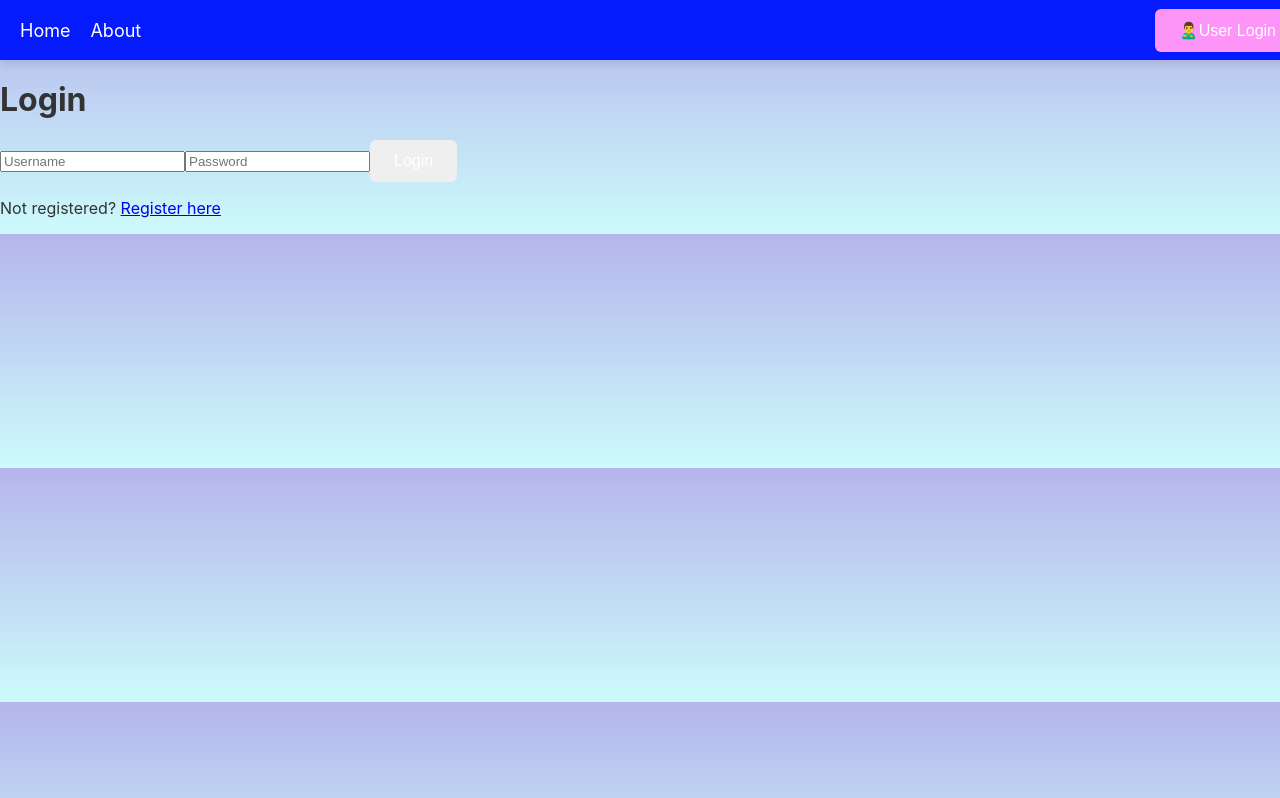
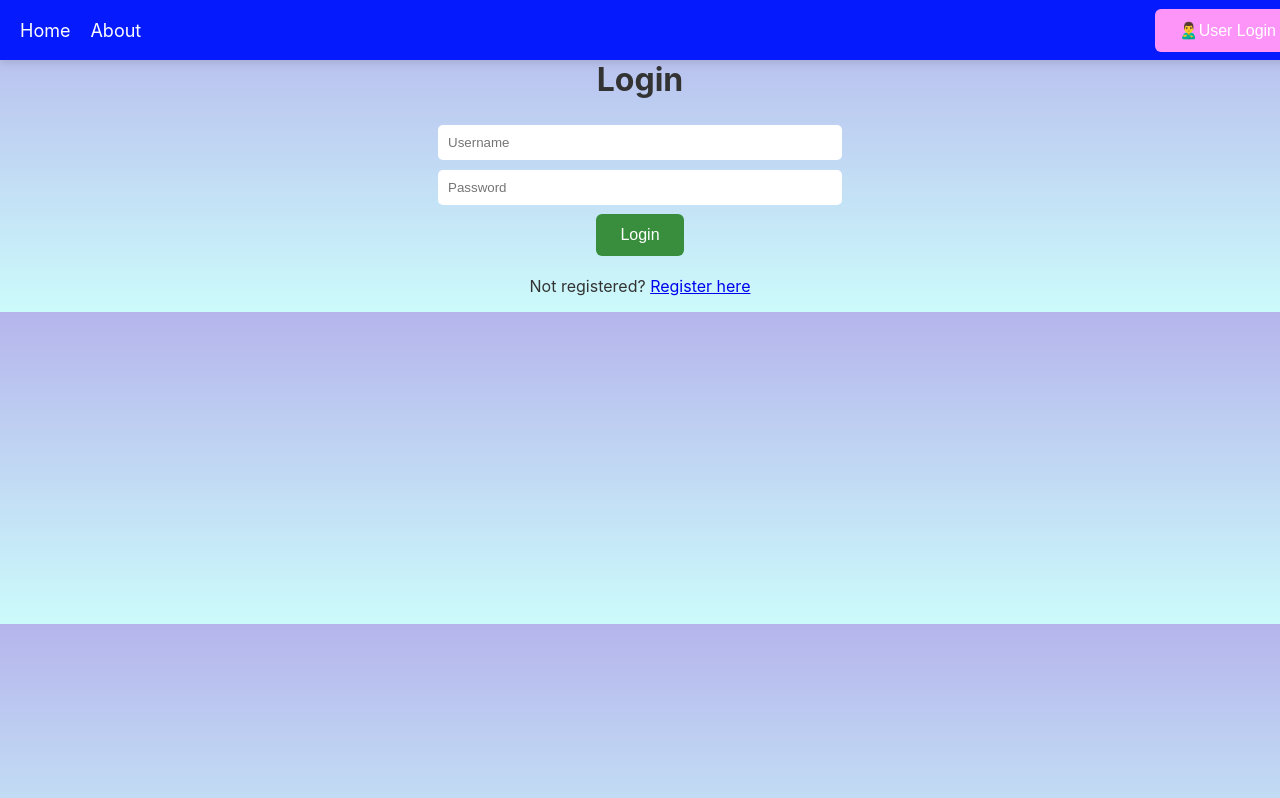
Before and after one commit to SimonNguthuM/event-planner, a React (Create React App) app: page /login in a window 1280 px wide. Built offline with nearby package versions, Linux system fonts and the light colour scheme.

Commit message:
Add changes

```diff
--- a/db.json
+++ b/db.json
@@ -20,6 +20,11 @@
         {
           "name": "new",
           "email": "new@gmail.com",
+          "response": "yes"
+        },
+        {
+          "name": "Saa",
+          "email": "awew@gmail",
           "response": "yes"
         }
       ]
@@ -48,6 +53,11 @@
         {
           "name": "Sharon",
           "email": "sharonmawia76@gmail.com",
+          "response": "yes"
+        },
+        {
+          "name": "Wqa",
+          "email": "ewre@gmail.com",
           "response": "yes"
         }
       ]
--- a/src/components/EventAdd.js
+++ b/src/components/EventAdd.js
@@ -54,7 +54,7 @@ const AddEventForm = () => {
             onChange={handleChange}
             required
           />
-          <textarea
+          <textarea className='textarea'
             name="description"
             placeholder="Description"
             value={formData.description}
--- a/src/components/Events.js
+++ b/src/components/Events.js
@@ -1,5 +1,6 @@
 import React, { useState, useEffect } from 'react'
 import { Link, useNavigate } from 'react-router-dom'
+import Navbar from './Navbar';
 
 const Events = ({ loggedIn }) => {
   const [events, setEvents] = useState([])
@@ -33,7 +34,9 @@ const Events = ({ loggedIn }) => {
   };
 
   return (
-    <div className='event-list'>
+    <>
+      <Navbar />
+      <div className='event-list'>
       <h1 className='hh1'>Event Manager Pro</h1>
       <header className='header'>
         <h2 className='hh2'>Events</h2>
@@ -61,6 +64,7 @@ const Events = ({ loggedIn }) => {
         ))}
       </ul>
     </div>
+  </>
   )
 }
 
--- a/src/index.css
+++ b/src/index.css
@@ -22,6 +22,14 @@ body {
   padding: 0 20px;
   box-shadow: 0 4px 8px rgba(0, 0, 0, 0.1);
   justify-content: space-between;
+}
+.logout {
+  background-color: #4CAF50; /* New color for the button */
+  color: white;
+  border: none;
+  padding: 10px 20px;
+  margin-left: 15px; /* Space from the left */
+  cursor: pointer;
 }
 
 .navbar .nav-links {
@@ -61,13 +69,32 @@ body {
   margin-left: 0;
 }
 .login {
-  margin-top: 80px;
+  margin-top: 60px;
+  text-align: center;
 }
 
 .register {
   margin-top: 80px;
+  text-align: center;
 }
 
+.username, .password {
+ padding: 10px;
+ margin: 5px;
+ width: 30%;
+ border-radius: 5px;
+ border: none;
+}
+
+.loginbtn{
+  background-color: #388e3c;
+  margin: 4px;
+}
+
+.regbtn{
+  background-color: #388e3c;
+  margin-bottom: 5px;
+}
 
 button {
   padding: 12px 24px;
@@ -98,8 +125,13 @@ button {
   transform: scale(1.05);
 }
 
+.rsvp{
+  text-align: center;
+}
+
 .rsvp-btn {
   background-color: #4caf50;
+  margin-bottom: 5px;
 }
 
 .rsvp-btn:hover {
@@ -116,6 +148,7 @@ button {
   transform: scale(1.05);
 }
 
+
 .adder, .auth-buttons-container, .rsvp-form {
   margin: 80px auto;
   padding: 30px;
@@ -124,6 +157,12 @@ button {
   border-radius: 12px;
   box-shadow: 0 4px 8px rgba(0, 0, 0, 0.1);
   text-align: center;
+}
+
+.textarea {
+  width: 100%;
+  border-radius: 5px;
+  margin-bottom: 15px;
 }
 
 .adder h2, .auth-buttons-container h2, .rsvp-form h2 {
@@ -176,7 +215,7 @@ button {
 }
 
 .hh1{
-  color: PINK;
+  color: pink;
 }
 
 .hh2{
@@ -310,9 +349,14 @@ button {
 .content ul li:last-child {
   border-bottom: none;
 }
+.options{
+  margin-left: 10px;
+}
+
 .Sub{
-  color: black;
-  background-color: #08d738;
+  color: white;
+  background-color: #0b8611;
+  margin: 8px;
 }
 footer{
   background-color: #edeaea;
--- a/src/pages/Login.js
+++ b/src/pages/Login.js
@@ -23,19 +23,19 @@ const Login = () => {
     <Navbar/>
     <div className='login'>
       <h1>Login</h1>
-      <input
+      <input className='username'
         type="text"
         value={username}
         onChange={(e) => setUsername(e.target.value)}
         placeholder="Username"
-      />
-      <input
+      /> <br />
+      <input className='password'
         type="password"
         value={password}
         onChange={(e) => setPassword(e.target.value)}
         placeholder="Password"
-      />
-      <button onClick={handleLogin}>Login</button>
+      /> <br />
+      <button className='loginbtn' onClick={handleLogin}>Login</button>
       {message && <p>{message}</p>}
       <p>Not registered? <a href="/register">Register here</a></p>
     </div>
--- a/src/pages/RSVPForm.js
+++ b/src/pages/RSVPForm.js
@@ -37,12 +37,14 @@ const RSVPForm = () => {
   };
 
   return (
+    <>
+    <Navbar />
+    <div className='rsvp'>
       <form onSubmit={handleSubmit}>
-      <Navbar />
         <h2>RSVP for Event</h2>
         <label>
           Name:
-        <input
+          <input className='username'
             type="text"
             value={name}
             onChange={(e) => setName(e.target.value)}
@@ -52,7 +54,7 @@ const RSVPForm = () => {
         <br />
         <label>
           Email:
-        <input
+          <input className='password'
             type="email"
             value={email}
             onChange={(e) => setEmail(e.target.value)}
@@ -62,7 +64,7 @@ const RSVPForm = () => {
         <br />
         <label>
           Will you attend?
-        <select value={response} onChange={(e) => setResponse(e.target.value)}>
+          <select className='options' value={response} onChange={(e) => setResponse(e.target.value)}>
             <option value="yes">Yes</option>
             <option value="no">No</option>
           </select>
@@ -70,6 +72,8 @@ const RSVPForm = () => {
         <br />
         <button className="Sub" type="submit">Submit RSVP</button>
       </form>
+    </div>
+    </>
   )
 }
 
--- a/src/pages/Register.js
+++ b/src/pages/Register.js
@@ -18,19 +18,19 @@ const Register = () => {
     <Navbar/>
     <div className='register'>
       <h1>Register</h1>
-      <input
+      <input className='username'
         type="text"
         value={username}
         onChange={(e) => setUsername(e.target.value)}
         placeholder="Username"
-      />
-      <input
+      /> <br />
+      <input className='password'
         type="password"
         value={password}
         onChange={(e) => setPassword(e.target.value)}
         placeholder="Password"
-      />
-      <button onClick={handleRegister}>Register</button>
+      /><br />
+      <button className='regbtn' onClick={handleRegister}>Register</button>
     </div>
    </>
   )
```
Lines whose indentation alone changed are shown as unchanged.
